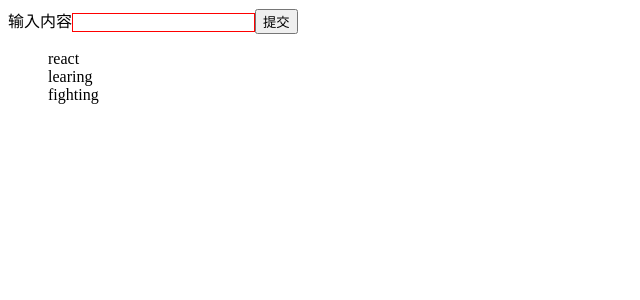
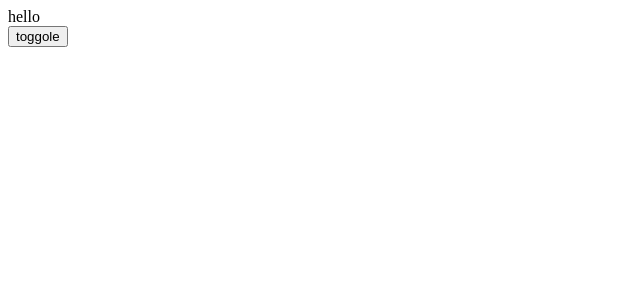
Before and after one commit to cavonLucky/react-todolist, a React (Create React App) app: page / in a window 1280 px wide. Shown: the top 300 px of the page, without its empty margins (0-640 px from the left). Built offline with nearby package versions, Linux system fonts and the light colour scheme.

Commit message:
react中使用css动画效果

```diff
--- a/src/App.js
+++ b/src/App.js
@@ -1,10 +1,30 @@
+import React from "react";
+import "./style.css";
 
-function App() {
-  return (
-    <div>
-      hello world
-    </div>
-  );
+class App extends React.Component {
+
+  constructor(props) {
+    super(props);
+    this.state = {
+      show: true
+    }
+    this.handleToggole = this.handleToggole.bind(this);
+  }
+
+  handleToggole() {
+    let show = this.state.show ? false : true;
+    this.setState({ show });
+  }
+
+  render() {
+    const { show } = this.state;
+    return (
+      <React.Fragment>
+        <div className={show ? 'show' : 'hide'}>hello</div>
+        <button onClick={this.handleToggole}>toggole</button>
+      </React.Fragment>
+    )
+  }
 }
 
 export default App;
--- a/src/TodoList.js
+++ b/src/TodoList.js
@@ -1,7 +1,6 @@
 import React from "react";
 import axios from "axios";
 import TodoItem from "./TodoItem";
-import "./style.css";
 class TodoList extends React.Component {
 
   constructor(props) {
--- a/src/index.js
+++ b/src/index.js
@@ -1,9 +1,9 @@
-import React from 'react';
-import ReactDOM from 'react-dom';
-import TodoList from './TodoList';
+import React from "react";
+import ReactDOM from "react-dom";
+import App from "./App";
 
 // JSX 语法中，我们如果要使用自己创建的组建，组建必须使用大写字母开头
 ReactDOM.render(
-  <TodoList />,
+  <App />,
   document.getElementById('root')
 );
--- a/src/style.css
+++ b/src/style.css
@@ -1,3 +1,9 @@
-.input {
-  border: 1px solid red;
+.show {
+  opacity: 1;
+  transition: all 1s ease-in;
 }
+
+.hide {
+  opacity: 0;
+  transition: all 1s ease-in;
+}
```
